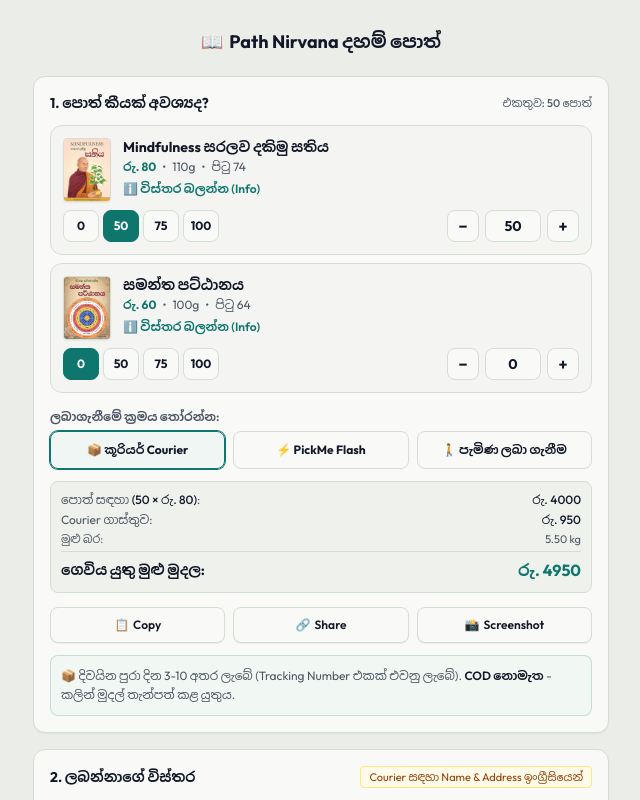
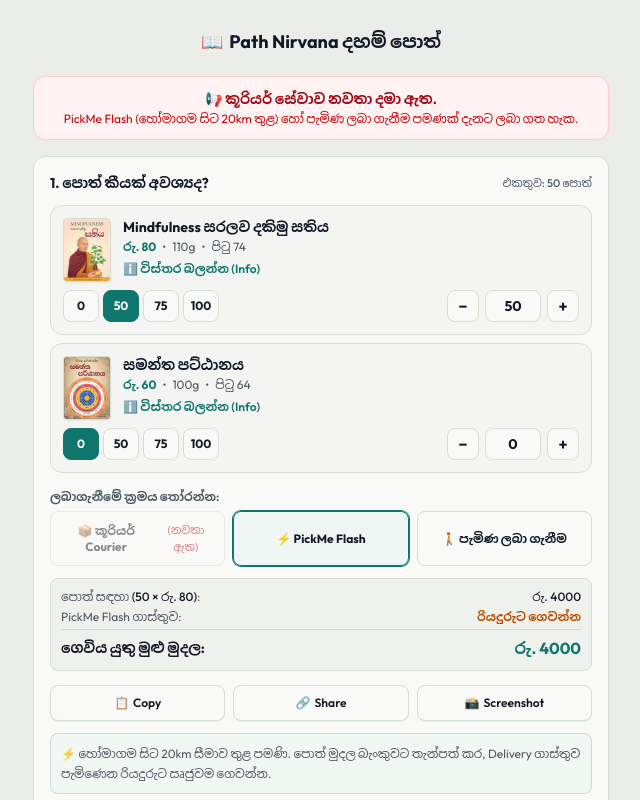
Before and after one commit to pathnirvana/book-order, a Vue app: page / in a window 1280 px wide. Shown: the top 800 px of the page, without its empty margins (319-959 px from the left). Built offline with nearby package versions, Linux system fonts and the light colour scheme.

Commit message:
remove courier service

```diff
--- a/src/App.vue
+++ b/src/App.vue
@@ -4,6 +4,8 @@ import { CONFIG } from './config';
 import { copyOrderCardScreenshot } from './services/orderCardGenerator';
 
 const MIN_ORDER_BOOKS = CONFIG.minOrderBooks || 50;
+const COURIER_ENABLED = CONFIG.delivery.courier.enabled !== false;
+const DEFAULT_METHOD = COURIER_ENABLED ? 'courier' : 'pickmeFlash';
 
 // -------------------------------------------------------------
 // State Management & URL Query Initialization
@@ -12,7 +14,7 @@ function getInitialParams() {
   if (typeof window === 'undefined') {
     return {
       quantities: { mindfulness: 50, 'samantha-pattanaya': 0 },
-      method: 'courier'
+      method: DEFAULT_METHOD
     };
   }
 
@@ -47,10 +49,13 @@ function getInitialParams() {
     initQuantities['samantha-pattanaya'] = CONFIG.books[1]?.defaultQty ?? 0;
   }
 
-  let method = 'courier';
+  let method = DEFAULT_METHOD;
   const mParam = params.get('method') || params.get('m');
   if (mParam && ['courier', 'pickup', 'pickmeFlash'].includes(mParam)) {
     method = mParam;
+  }
+  if (method === 'courier' && !COURIER_ENABLED) {
+    method = DEFAULT_METHOD;
   }
 
   return { quantities: initQuantities, method };
@@ -548,6 +553,12 @@ function submitViaEmail() {
         </h1>
       </section>
 
+      <!-- Courier Discontinued Banner -->
+      <section v-if="!COURIER_ENABLED" class="bg-red-50 border border-red-200 rounded-xl p-3 text-center space-y-0.5" role="alert">
+        <p class="text-sm font-bold text-red-800">📢 {{ CONFIG.delivery.courier.discontinuedNoticeSinhala }}</p>
+        <p class="text-xs text-red-700">PickMe Flash (හෝමාගම සිට {{ CONFIG.delivery.pickmeFlash.radiusLimitKm }}km තුළ) හෝ පැමිණ ලබා ගැනීම පමණක් දැනට ලබා ගත හැක.</p>
+      </section>
+
       <!-- Step 1: Book Selection & Delivery Selection -->
       <section class="bg-bg-secondary rounded-xl border border-border-primary p-3 sm:p-4 shadow-xs space-y-3">
         <div class="flex items-center justify-between">
@@ -657,7 +668,7 @@ function submitViaEmail() {
         </p>
         <p v-else-if="isBelowMin" class="text-xs text-amber-800 bg-amber-50 p-2.5 rounded-lg border border-amber-200 flex items-start gap-1.5">
           <span>ℹ️</span>
-          <span>පොත් {{ MIN_ORDER_BOOKS }}ට අඩු ඇණවුම් <strong>පැමිණ ලබා ගැනීම</strong> සඳහා පමණි. කූරියර් / PickMe සඳහා තව පොත් <strong>{{ MIN_ORDER_BOOKS - totalBooksCount }}</strong>ක් එක් කරන්න.</span>
+          <span>පොත් {{ MIN_ORDER_BOOKS }}ට අඩු ඇණවුම් <strong>පැමිණ ලබා ගැනීම</strong> සඳහා පමණි. {{ COURIER_ENABLED ? 'කූරියර් / PickMe' : 'PickMe Flash' }} සඳහා තව පොත් <strong>{{ MIN_ORDER_BOOKS - totalBooksCount }}</strong>ක් එක් කරන්න.</span>
         </p>
 
         <!-- Delivery Method Radios -->
@@ -667,12 +678,13 @@ function submitViaEmail() {
             <!-- Courier -->
             <label
               :class="['p-2.5 rounded-lg border flex items-center justify-center gap-1.5 text-center transition-all',
-                isBelowMin ? 'border-border-primary opacity-50 cursor-not-allowed' :
+                (isBelowMin || !COURIER_ENABLED) ? 'border-border-primary opacity-50 cursor-not-allowed' :
                 deliveryMethod === 'courier' ? 'border-primary bg-primary-light/50 ring-1 ring-primary cursor-pointer' : 'border-border-primary hover:bg-bg-tertiary/40 cursor-pointer']"
             >
-              <input type="radio" v-model="deliveryMethod" value="courier" :disabled="isBelowMin" @change="onMethodPicked" class="sr-only" />
+              <input type="radio" v-model="deliveryMethod" value="courier" :disabled="isBelowMin || !COURIER_ENABLED" @change="onMethodPicked" class="sr-only" />
               <span class="text-xs font-bold text-text-primary">📦 කූරියර් Courier</span>
-              <span v-if="isBelowMin" class="text-[11px] text-text-secondary">(පොත් {{ MIN_ORDER_BOOKS }}+)</span>
+              <span v-if="!COURIER_ENABLED" class="text-[11px] text-red-700">(නවතා ඇත)</span>
+              <span v-else-if="isBelowMin" class="text-[11px] text-text-secondary">(පොත් {{ MIN_ORDER_BOOKS }}+)</span>
             </label>
 
             <!-- PickMe Flash -->
@@ -831,7 +843,7 @@ function submitViaEmail() {
             {{ deliveryMethod === 'pickup' ? '2. ඔබගේ විස්තර' : '2. ලබන්නාගේ විස්තර' }}
           </h2>
           <span v-if="deliveryMethod !== 'pickup'" class="text-[11px] text-amber-800 bg-amber-50 px-2 py-0.5 rounded border border-amber-200">
-            Courier සඳහා Name & Address ඉංග්‍රීසියෙන්
+            Delivery සඳහා Name & Address ඉංග්‍රීසියෙන්
           </span>
         </div>
 
--- a/src/config.js
+++ b/src/config.js
@@ -37,6 +37,8 @@ export const CONFIG = {
   delivery: {
     // Citypak Courier configuration
     courier: {
+      enabled: false, // Courier discontinued: tile stays disabled and a banner is shown
+      discontinuedNoticeSinhala: "කූරියර් සේවාව නවතා දමා ඇත.",
       baseWeightKg: 1.0, // Weight covered by base charge
       baseChargeLkr: 450, // Courier base rate
       additionalKgChargeLkr: 100, // Cost per additional kg (rounded up)
```
Also changed, not shown: 1 other file (tests, documents, lock files or other folders).
